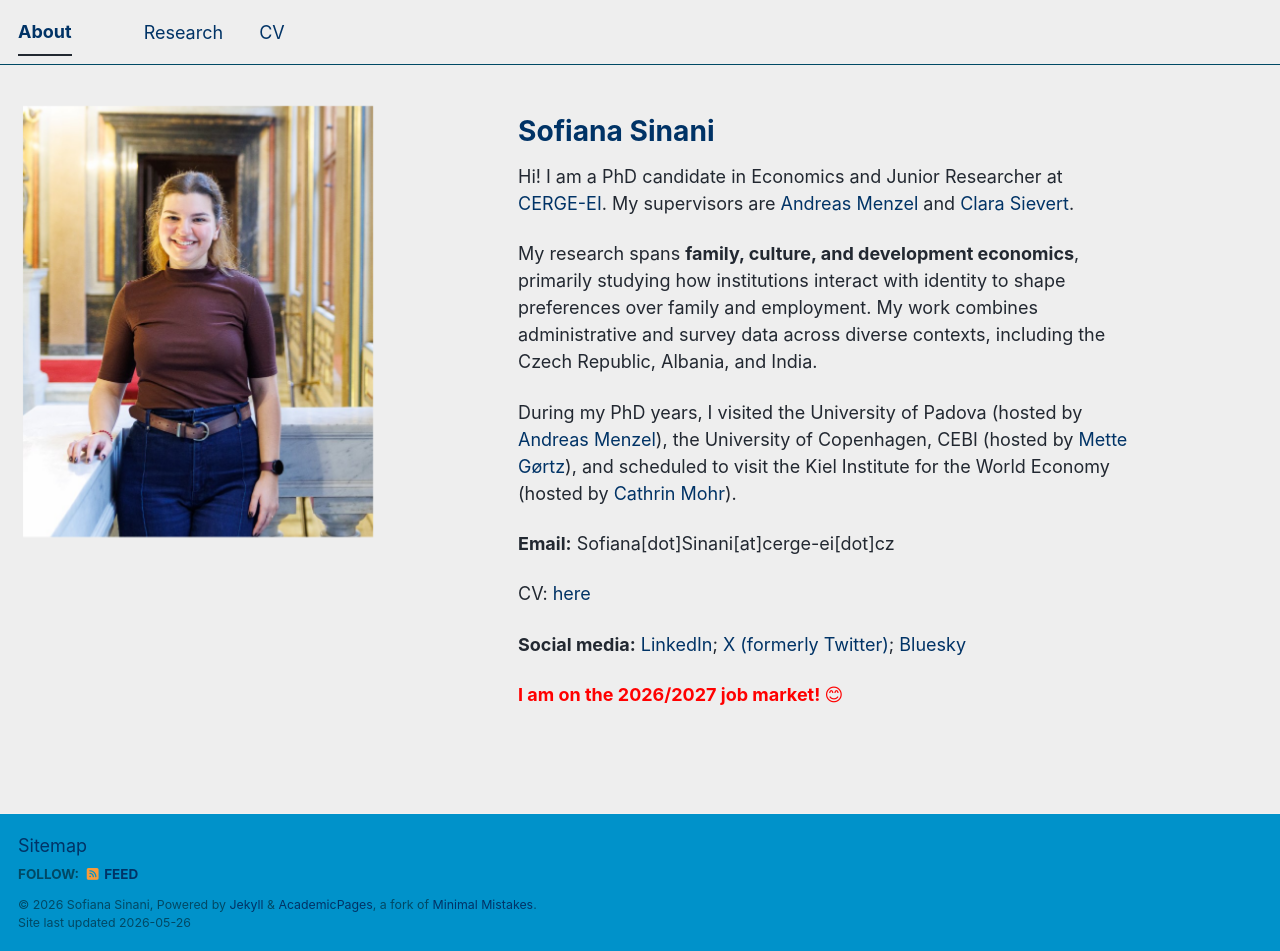
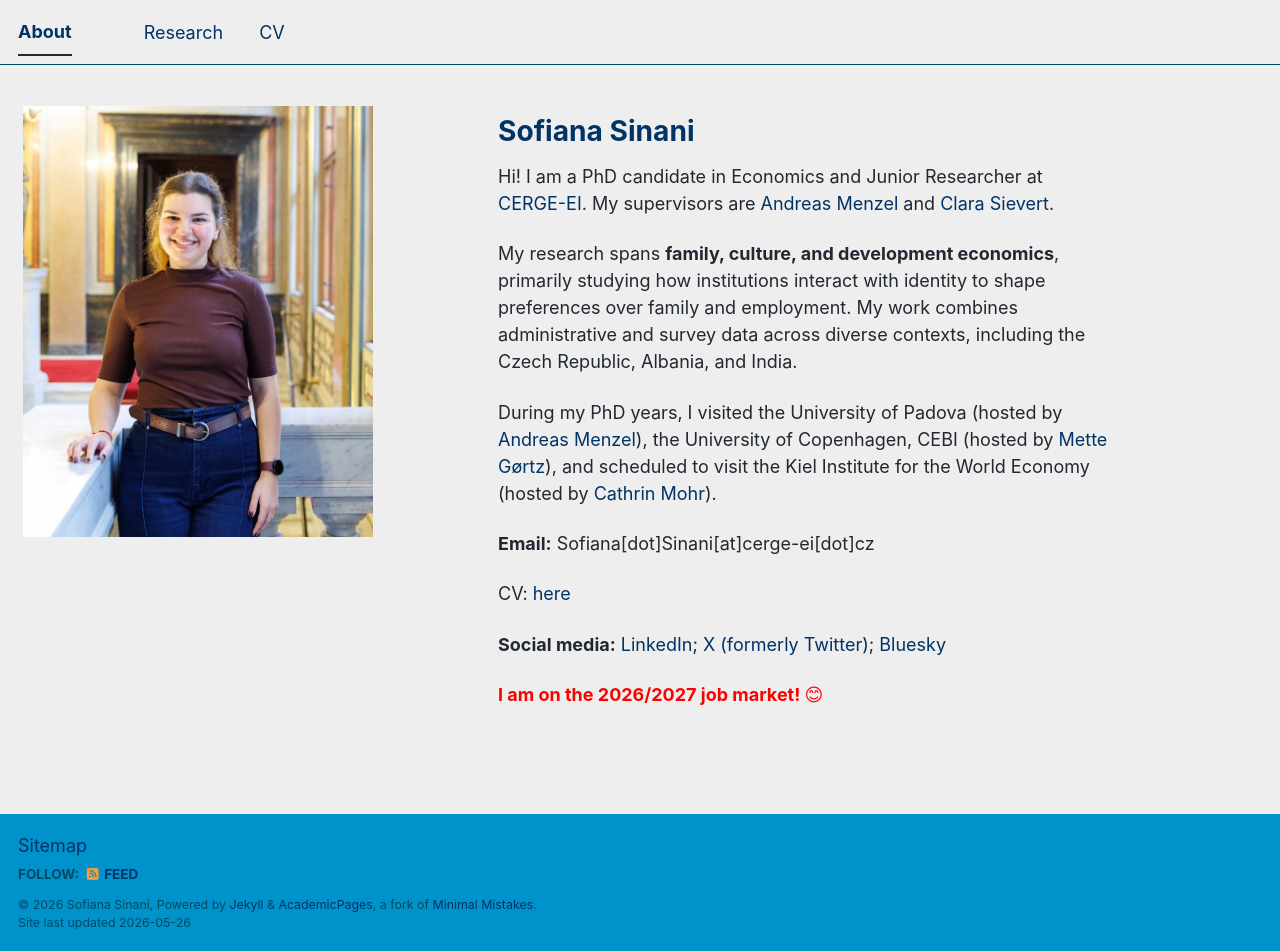
Before and after one commit to sofianasinani/sofianasinani.github.io, a Jekyll site: the page built from _pages/about.md, in a window 1280 px wide and 951 px high. Built offline with Jekyll 4.4.1, drawn with Linux system fonts in a browser that asks for light colours; a script bundle is joined from its source files by our own code; library files that are not in the unit come from our copies.

Commit message:
Adjust padding for page and archive sections

```diff
--- a/assets/css/main.scss
+++ b/assets/css/main.scss
@@ -62,16 +62,16 @@
   .page {
     width: calc(100% - 420px) !important;
     float: right !important;
-    padding-left: 80px !important;
-    padding-right: 150px !important;
+    padding-left: 60px !important;
+    padding-right: 170px !important;
     margin-right: 0 !important;
   }
 
   .archive {
   float: right !important;
   width: calc(100% - 420px) !important;
-  padding-left: 80px !important;
-  padding-right: 150px !important;
+  padding-left: 60px !important;
+  padding-right: 170px !important;
 }
 
   #main {
```
